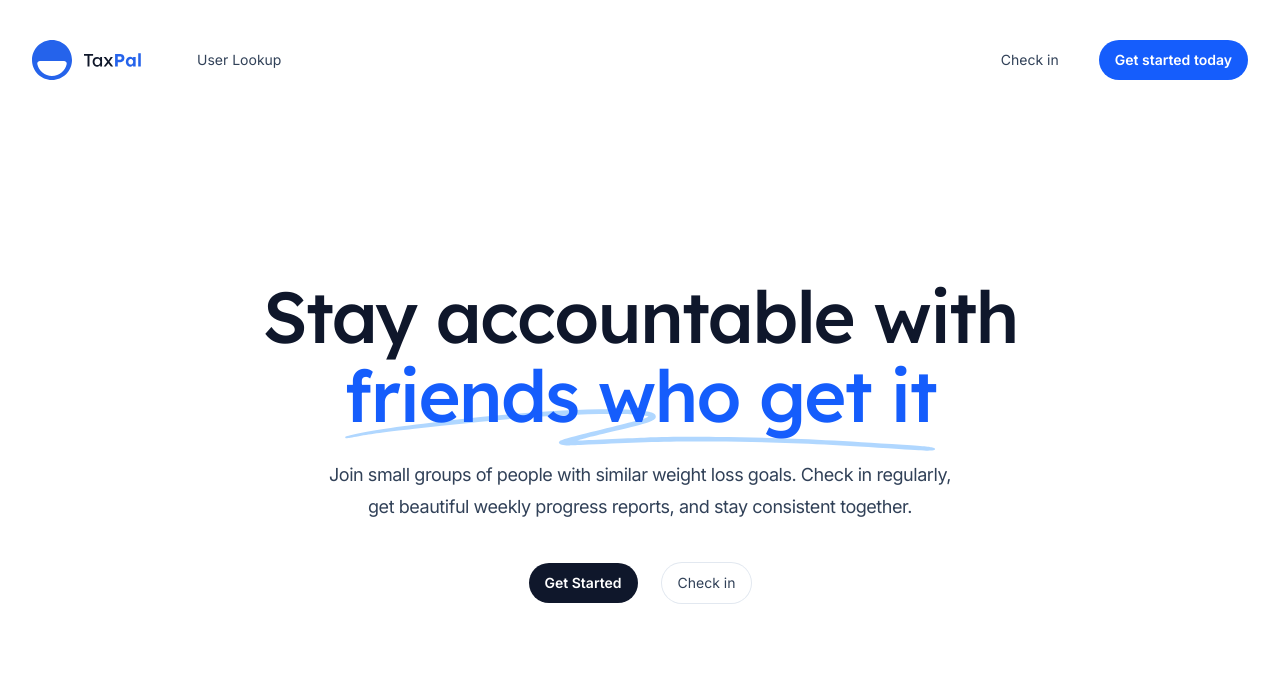
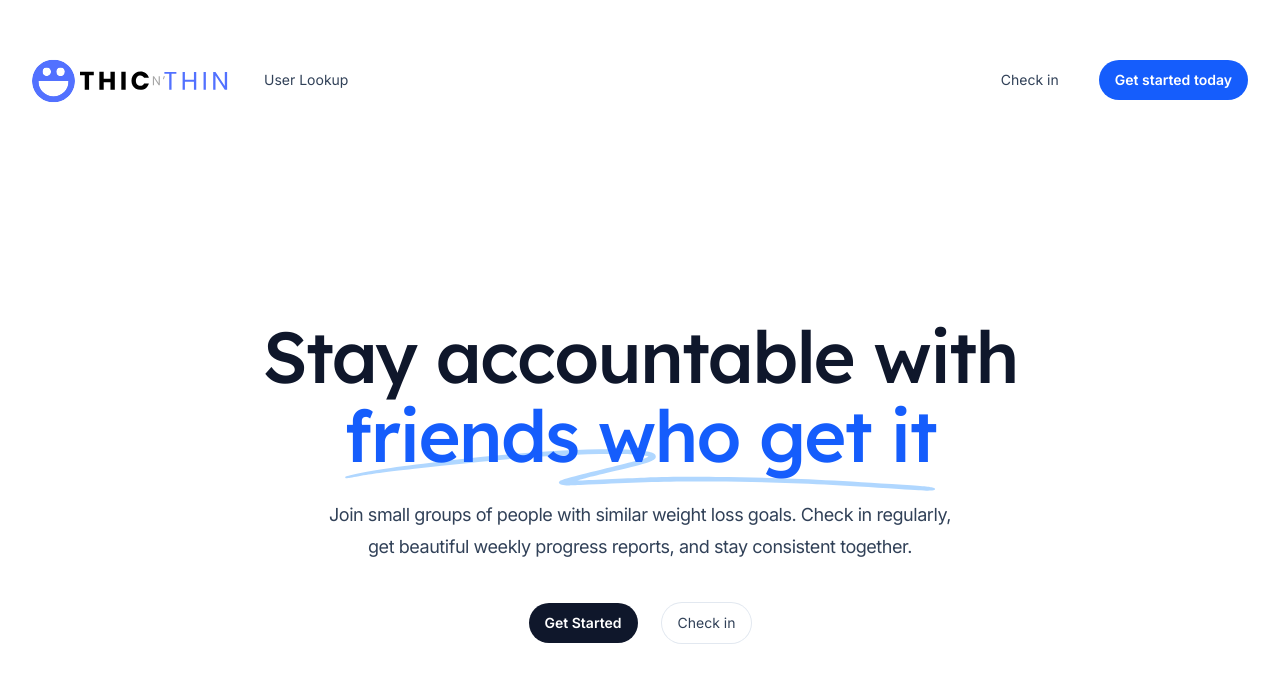
Before and after one commit to freesidejockey/thicnthin-landing, a Next.js app: page / in a window 1280 px wide. Shown: the top 682 px of the page. Built offline with nearby package versions, Linux system fonts and the light colour scheme.

Commit message:
feat: updated logo

```diff
--- a/src/components/Header.tsx
+++ b/src/components/Header.tsx
@@ -85,9 +85,9 @@ export function Header() {
     <header className="py-10">
       <Container>
         <nav className="relative z-50 flex justify-between">
-          <div className="flex items-center md:gap-x-12">
+          <div className="flex items-center md:gap-x-6">
             <Link href="/" aria-label="Home">
-              <Logo className="h-10 w-auto" />
+              <Logo className="h-16 w-auto sm:h-20" />
             </Link>
             <div className="hidden md:flex md:gap-x-6">
               <NavLink href="/user-lookup">User Lookup</NavLink>
--- a/src/components/Logo.tsx
+++ b/src/components/Logo.tsx
@@ -1,32 +1,15 @@
-export function Logo(props: React.ComponentPropsWithoutRef<'svg'>) {
+import Image from 'next/image'
+import logoImage from '@/images/thicnthin-logo.svg'
+
+export function Logo(props: React.ComponentPropsWithoutRef<'div'>) {
   return (
-    <svg aria-hidden="true" viewBox="0 0 109 40" {...props}>
-      <path
-        fillRule="evenodd"
-        clipRule="evenodd"
-        d="M0 20c0 11.046 8.954 20 20 20s20-8.954 20-20S31.046 0 20 0 0 8.954 0 20Zm20 16c-7.264 0-13.321-5.163-14.704-12.02C4.97 22.358 6.343 21 8 21h24c1.657 0 3.031 1.357 2.704 2.98C33.32 30.838 27.264 36 20 36Z"
-        fill="#2563EB"
+    <div {...props}>
+      <Image
+        src={logoImage}
+        alt="Thic n' Thin"
+        className="h-full w-auto"
+        priority
       />
-      <path
-        d="M55.528 26.57V15.842H52V13.97h9.108v1.872h-3.636V26.57h-1.944Z"
-        fill="#0F172A"
-      />
-      <path
-        d="M83.084 26.57v-12.6h5.346c.744 0 1.416.18 2.016.54a3.773 3.773 0 0 1 1.44 1.44c.36.612.54 1.302.54 2.07 0 .78-.18 1.482-.54 2.106a4 4 0 0 1-1.44 1.494c-.6.36-1.272.54-2.016.54h-2.646v4.41h-2.7Zm2.664-6.84h2.376c.288 0 .546-.072.774-.216.228-.156.408-.36.54-.612a1.71 1.71 0 0 0 .216-.864c0-.324-.072-.606-.216-.846a1.394 1.394 0 0 0-.54-.576 1.419 1.419 0 0 0-.774-.216h-2.376v3.33ZM106.227 26.57V13.25h2.556v13.32h-2.556Z"
-        fill="#2563EB"
-      />
-      <path
-        fillRule="evenodd"
-        clipRule="evenodd"
-        d="M95.906 26.102c.636.432 1.35.648 2.142.648.444 0 .864-.066 1.26-.198a4.25 4.25 0 0 0 1.062-.558 3.78 3.78 0 0 0 .702-.668v1.244h2.574v-9.522h-2.538v1.248a3.562 3.562 0 0 0-.648-.672 3.13 3.13 0 0 0-1.026-.558 3.615 3.615 0 0 0-1.278-.216c-.828 0-1.566.216-2.214.648-.648.42-1.164 1.002-1.548 1.746-.372.732-.558 1.578-.558 2.538 0 .96.186 1.812.558 2.556.372.744.876 1.332 1.512 1.764Zm4.104-1.908c-.36.228-.78.342-1.26.342-.468 0-.882-.114-1.242-.342a2.387 2.387 0 0 1-.828-.954c-.204-.42-.306-.906-.306-1.458 0-.54.102-1.014.306-1.422.204-.408.48-.726.828-.954.36-.24.774-.36 1.242-.36.48 0 .9.12 1.26.36.36.228.636.546.828.954.204.408.306.882.306 1.422 0 .552-.102 1.038-.306 1.458a2.218 2.218 0 0 1-.828.954Z"
-        fill="#2563EB"
-      />
-      <path
-        fillRule="evenodd"
-        clipRule="evenodd"
-        d="m76.322 23.197 2.595 3.373h2.268l-3.662-4.787 3.338-4.663h-2.196l-2.162 3.334-2.554-3.334h-2.34l3.652 4.71-3.634 4.74h2.196l2.5-3.373ZM62.738 26.102a3.78 3.78 0 0 0 2.142.648c.456 0 .888-.072 1.296-.216.42-.144.798-.336 1.134-.576a3.418 3.418 0 0 0 .864-.835v1.447h1.872v-9.45h-1.872v1.45a3.118 3.118 0 0 0-.72-.82 3.2 3.2 0 0 0-1.062-.612 4.033 4.033 0 0 0-1.35-.216c-.828 0-1.578.21-2.25.63-.66.42-1.188 1.002-1.584 1.746-.384.732-.576 1.572-.576 2.52 0 .936.192 1.776.576 2.52.384.744.894 1.332 1.53 1.764Zm4.122-1.476c-.432.276-.93.414-1.494.414a2.682 2.682 0 0 1-1.476-.414 2.987 2.987 0 0 1-1.008-1.134c-.24-.492-.36-1.05-.36-1.674 0-.612.12-1.158.36-1.638.252-.48.588-.858 1.008-1.134a2.682 2.682 0 0 1 1.476-.414c.564 0 1.062.138 1.494.414.432.276.768.654 1.008 1.134.252.48.378 1.026.378 1.638 0 .624-.126 1.182-.378 1.674-.24.48-.576.858-1.008 1.134Z"
-        fill="#0F172A"
-      />
-    </svg>
+    </div>
   )
 }
```
Also changed, not shown: src/images/thicnthin-logo.svg (added).
